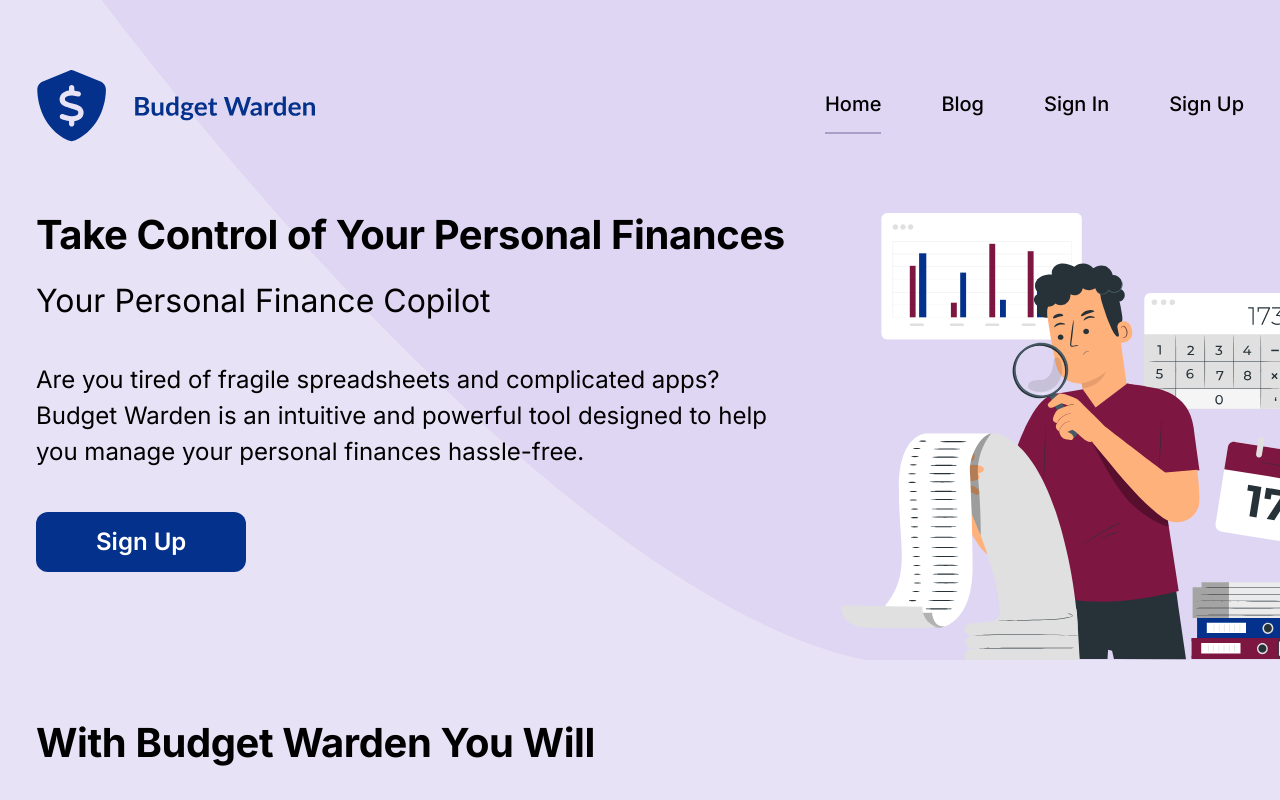
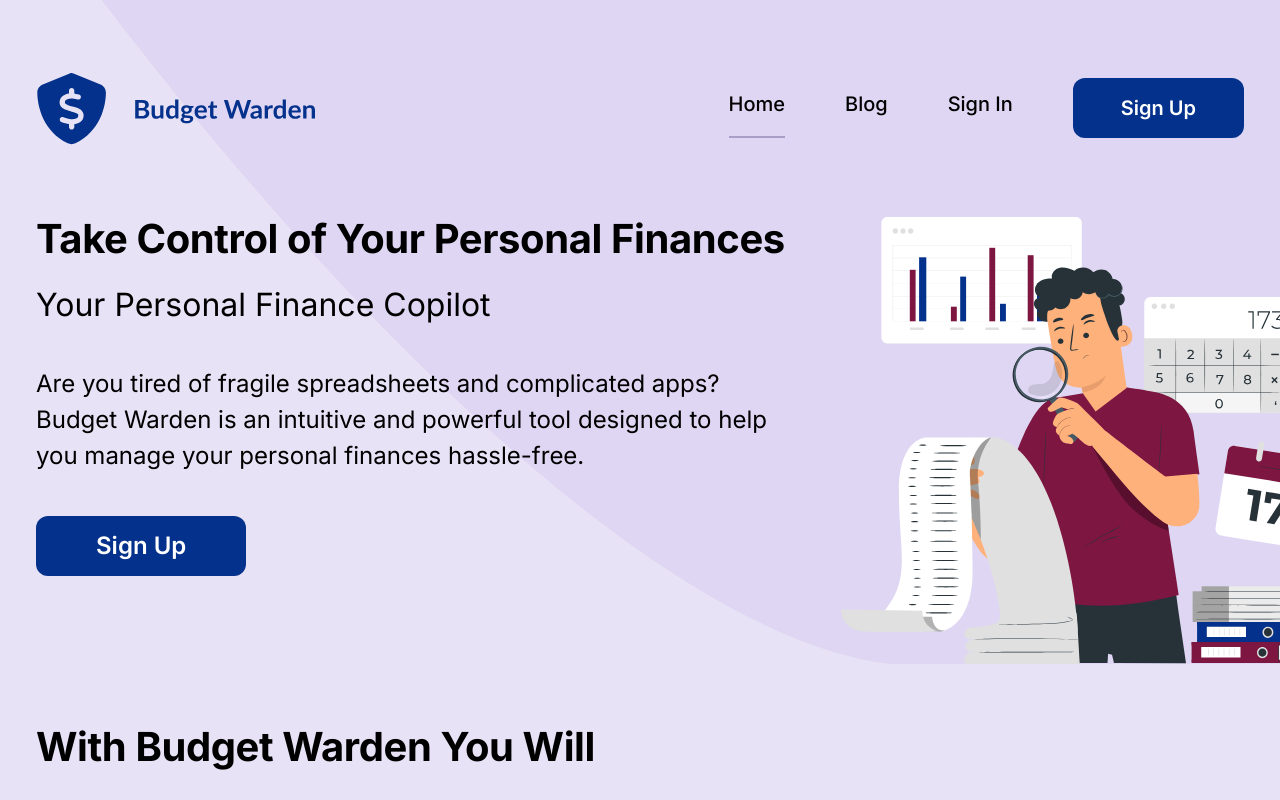
Before and after one commit to nikelaz/bw-website, a Next.js app: page / in a window 1280 px wide. Shown: the top 800 px of the page. Built offline with nearby package versions, Linux system fonts and the light colour scheme.

Commit message:
update navigation with primary CTA

```diff
--- a/src/app/(components)/button.tsx
+++ b/src/app/(components)/button.tsx
@@ -7,17 +7,23 @@ export enum ButtonType {
   NextLink,
 }
 
+export enum ButtonSize {
+  Small = 1,
+}
+
 type ButtonProps = Readonly<{
   children: React.ReactNode,
   type?: ButtonType,
   className?: string,
   href?: string,
+  size?: ButtonSize,
   onClick?: React.MouseEventHandler<HTMLButtonElement>
 }>;
 
 const Button = (props: ButtonProps) => {
   const btnClassName = clsx(
-    'rounded-lg bg-prim hover:opacity-95 transition-opacity transition-scale text-white font-semibold inline-flex w-fit text-24 leading-4 py-3 outline-prim outline-offset-4 focus:outline-2 active:scale-[0.98]',
+    'rounded-lg bg-prim hover:opacity-95 h-min transition-opacity py-3 transition-scale text-white font-semibold inline-flex w-fit leading-4 outline-prim outline-offset-4 focus:outline-2 active:scale-[0.98]',
+    props.size === ButtonSize.Small ? 'text-20' : 'text-24',
     props.className
   );
 
--- a/src/app/(components)/nav/nav.tsx
+++ b/src/app/(components)/nav/nav.tsx
@@ -8,6 +8,7 @@ import { usePathname } from 'next/navigation';
 import { useState, useEffect, useRef } from 'react';
 import { clsx } from 'clsx';
 import HamburgerIcon from "@/app/(components)/icons/hamburger";
+import Button, { ButtonType, ButtonSize } from '../button';
 
 type NavLinkProps = Readonly<{
   children: React.ReactNode,
@@ -71,9 +72,11 @@ const Nav = () => {
   return (
     <header>
       <Container>
-        <div
-          className="flex items-center justify-between gap-10 py-4 lg:py-7">
-          <Logo/>
+        <div className="flex items-center justify-between gap-10 py-4 lg:py-7">
+          <Link href="/">
+            <Logo/>
+          </Link>
+
           <nav
             ref={sidebarRef}
             className={clsx(
@@ -86,7 +89,7 @@ const Nav = () => {
             <NavLink close={closeSidebar} href="/">Home</NavLink>
             <NavLink close={closeSidebar} href="/blog">Blog</NavLink>
             <NavLink close={closeSidebar} href="https://app.budgetwarden.com">Sign In</NavLink>
-            <NavLink close={closeSidebar} href="https://app.budgetwarden.com/sign-up">Sign Up</NavLink>
+            <Button type={ButtonType.Anchor} href="https://app.budgetwarden.com/sign-up" className="px-8" size={ButtonSize.Small}>Sign Up</Button>
           </nav>
           <button className="lg:hidden" ref={hamburgerBtnRef} onClick={openSidebar}>
             <HamburgerIcon className="pointer-events-none" width={40} height={40} />
```
